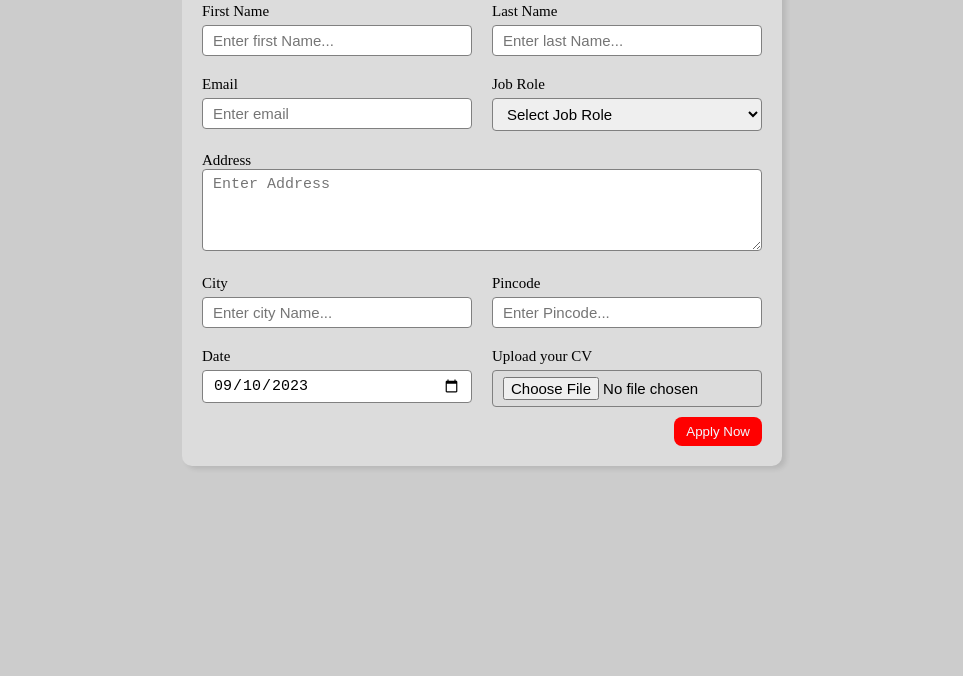
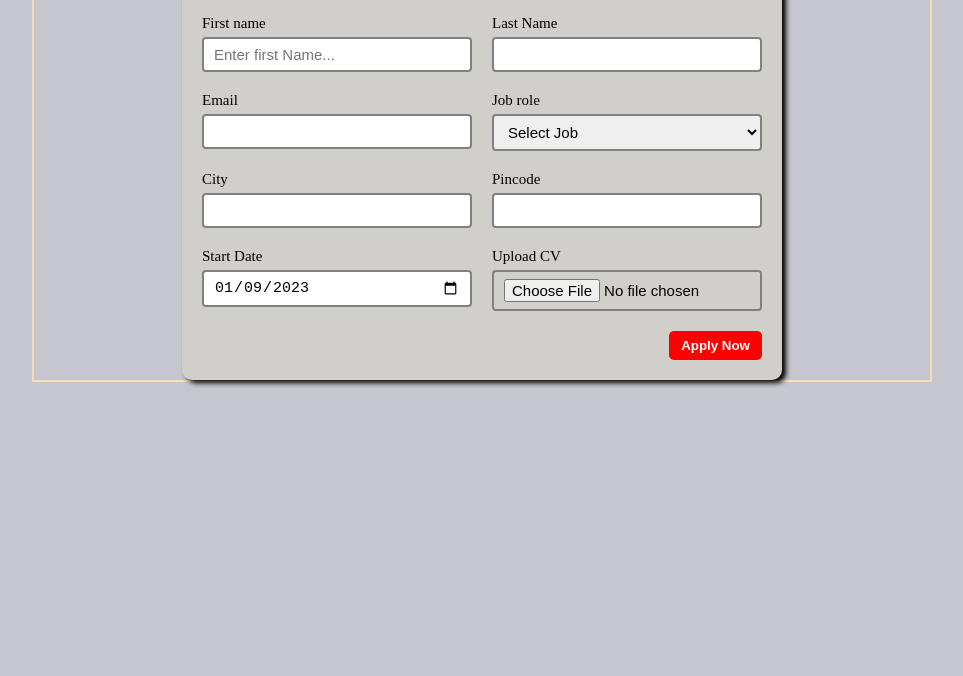
Before and after one commit to jit66/HTML-CSS-Projects, a plain HTML site: page Job Application form/index.html in a window 1280 px wide. Shown: the part 124-800 px from the top of the page, without its empty margins (158-1121 px from the left). Drawn offline with Linux system fonts and the light colour scheme.

Commit message:
job form

```diff
--- a/Job Application form/index.html
+++ b/Job Application form/index.html
@@ -1,108 +1,114 @@
 <!DOCTYPE html>
 <html lang="en">
 <head>
-    <meta charset="UTF-8" />
-    <meta http-equiv="X-UA-Compatible" content="IE=edge" />
-    <meta name="viewport" content="width=device-width, initial-scale=1.0" />
-    <title>Document</title>
-    <link rel="stylesheet" href="style.css" />
+  <meta charset="UTF-8">
+  <meta http-equiv="X-UA-Compatible" content="IE=edge">
+  <meta name="viewport" content="width=device-width, initial-scale=1.0">
+  <title>Job form</title>
+  <link rel="stylesheet" href="style.css">
 </head>
 <body>
+  <!-- <div class="container">
+    <header>Job Application (web)</header>
+    <form action="" class="content">
+      <label for="">First Name</label>
+      <input type="text">
+
+      <label for="">Last Name</label>
+      <input type="text">
+
+      <label for="">Email</label>
+      <input type="email">
+
+      <label for="">Job Role</label>
+      <select name="" id="">
+        <option value="">Frontend</option>
+        <option value="">Backend</option>
+        <option value="">DB</option>
+        <option value="">Tester</option>
+      </select>
+
+      <label for="">Address</label>
+      <textarea name="" id="" cols="30" rows="10"></textarea>
+
+      <label for="">City</label>
+      <input type="text">
+
+      <label for="">Pincode</label>
+      <input type="number">
+
+      <label for="">Date</label>
+      <input type="date" name="" id="">
+
+      <label for="">Upload</label>
+      <input type="file" name="" id="">
+
+      <button>Apply Now</button>
+
+    </form>
+  </div> -->
+
   <div class="container">
     <div class="apply-box">
-        <h1>
-          Job Application
-          <span class="title-small">(web)</span>
-        </h1>
+      <h1>Job Application <span class="title-small">(web)</span></h1>
       <form action="">
         <div class="form-container">
           <div class="form-control">
-              <label for="first_name">First Name</label>
-              <input
-                type="text"
-                name="first_name"
-                id="first_name"
-                placeholder="Enter first Name..."
-              />
+            <label for="first-name">First name</label>
+            <input id="first-name" type="text" placeholder="Enter first Name...">
           </div>
+
           <div class="form-control">
-              <label for="last_name">Last Name</label>
-              <input
-                type="text"
-                name="last_name"
-                id="last_name"
-                placeholder="Enter last Name..."
-              />
+            <label for="">Last Name</label>
+            <input type="text">
           </div>
+
           <div class="form-control">
-              <label for="email">Email</label>
-              <input
-                type="email"
-                name="email"
-                id="email"
-                placeholder="Enter email"
-              />
+            <label for="">Email</label>
+            <input type="email">
           </div>
+
           <div class="form-control">
-              <label for="job_role">Job Role</label>
-              <select name="job_role" id="job_role">
-                <option value="">Select Job Role</option>
-                <option value="front">Frontend Dev</option>
-                <option value="back">Backend Dev</option>
-                <option value="full">Full Stack Dev</option>
-                <option value="uiux">Ui Ux Dev</option>
+            <label for="job-role">Job role</label>
+            <select name="" id="job-role">
+              <option value="">Select Job</option>
+              <option value="front">Front</option>
+              <option value="back">Backend</option>
+              <option value="qa">QA</option>
             </select>
           </div>
-            <div class="textArea-control">
-              <label for="addr">Address</label>
-              <textarea
-                name="addr"
-                id="addr"
-                cols="50"
-                rows="4"
-                placeholder="Enter Address"
-              ></textarea>
-            </div>
+
+          <!-- <div class="textArea-control">
+            <label for="add">Address</label>
+
+            <textarea name="" id="add" cols="50" rows="4"></textarea>
+          </div> -->
+
           <div class="form-control">
             <label for="city">City</label>
-              <input
-                type="text"
-                name="city"
-                id="city"
-                placeholder="Enter city Name..."
-              />
+            <input type="text" name="" id="city">
           </div>
+
           <div class="form-control">
-              <label for="pincode">Pincode</label>
-              <input
-                type="number"
-                name="pin"
-                id="pin"
-                placeholder="Enter Pincode..."
-              />
+            <label for="pin">Pincode</label>
+            <input type="number" name="" id="pin">
           </div>
+
           <div class="form-control">
-              <label for="Date">Date</label>
-              <input
-                value="2023-09-10"
-                type="date"
-                name="date"
-                id="date"
-              />
+            <label for="date">Start Date</label>
+            <input value="2023-01-09" type="date" name="" id="date">
           </div>
+
           <div class="form-control">
-              <label for="upload">Upload your CV</label>
-              <input
-                type="file"
-                name="upload"
-                id="upload"
-              />
+            <label for="file">Upload CV</label>
+            <input type="file" name="" id="file">
           </div>
         </div>
         <div class="button-container">
           <button type="submit">Apply Now</button>
         </div>
       </form>
+
     </div>
   </div>
 </body>
--- a/Job Application form/style.css
+++ b/Job Application form/style.css
@@ -1,38 +1,36 @@
 *{
+    box-sizing: border-box;
+    margin: 0;
     padding: 0;
-    margin: 0;
-    box-sizing: border-box;
 }
-
 body{
-    background-color: #ccc;
+    background-color: rgb(198, 198, 206);
 }
-
 .container{
-    max-width:900px;
+    max-width: 900px;
     margin: 0 auto;
+    border: 2px solid wheat;
+    /* background-color: gray; */
 }
-
 .apply-box{
     max-width: 600px;
     padding: 20px;
-    background-color: gainsboro;
+    background-color: rgb(209, 207, 203);
     margin: 0 auto;
     margin-top: 50px;
-    box-shadow: 4px 3px 5px rgba(1, 2, 3, 0.1);
+    box-shadow: 4px 3px 5px rgba(1, 1, 3, 4);
     border-radius: 10px;
 }
 
 .title-small{
-    font-size:  20px;
+    font-size: 20px;
 }
 
 .form-container{
+    margin-top: 30px;
     display: grid;
-    grid-template-columns: repeat(auto-fit,minmax(200px ,1fr));
-    gap:20px;
-    margin-top: 20px;
-
+    grid-template-columns: repeat(auto-fit,minmax(200px,1fr));
+    gap: 20px;
 }
 
 .form-control{
@@ -45,38 +43,38 @@ label{
     margin-bottom: 5px;
 }
 
-input , select , textarea{
-    padding: 6px 10px;
-    border: 1px solid gray;
+input ,select ,textarea{
+    padding: 7px 10px;
+    border: 2px solid gray;
     border-radius: 4px;
     font-size: 15px;
 }
 
 input:focus{
-    outline-color: red;
+    outline-color: red
 }
 
 .button-container{
     display: flex;
     justify-content: end;
-    margin-top: 10px;
+    margin-top: 20px;
 }
 
 button{
     background-color: red;
-    border: transparent solid 2px;
+    border:transparent solid 2px;
     padding: 5px 10px;
-    color: aliceblue;
-    border-radius: 8px;
-    transition: 0.2s ease-in;
-
+    font-weight: bold;
+    color: white;
+    border-radius: 5px;
+    transition: 0.3s ease-in;
 }
 
 button:hover{
-    background-color: green;
+    transition: 0.3s ease-out;
+    background-color: grey;
     border: 2px solid red;
     color: black;
-    transition: 0.2s ease-out;
     cursor: pointer;
 }
 
@@ -88,8 +86,8 @@ button:hover{
     width: 100%;
 }
 
-@media (max-width:460px){
-    .textArea-control{
+@media (max-width:464px){
+    /* .textArea-control{
         grid-column: 1/span 1;
-    }
+    } */
 }
```
Lines whose indentation alone changed are shown as unchanged.
